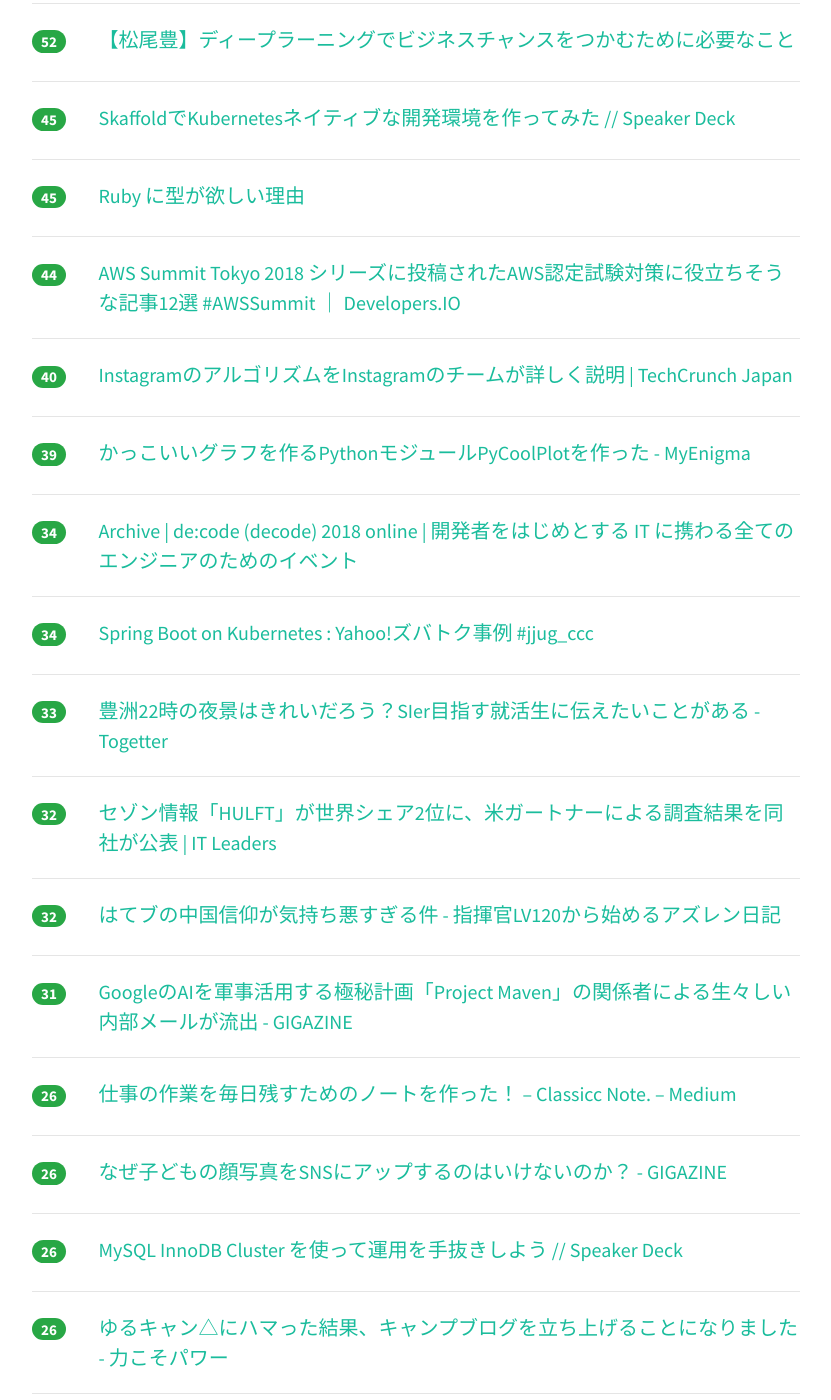
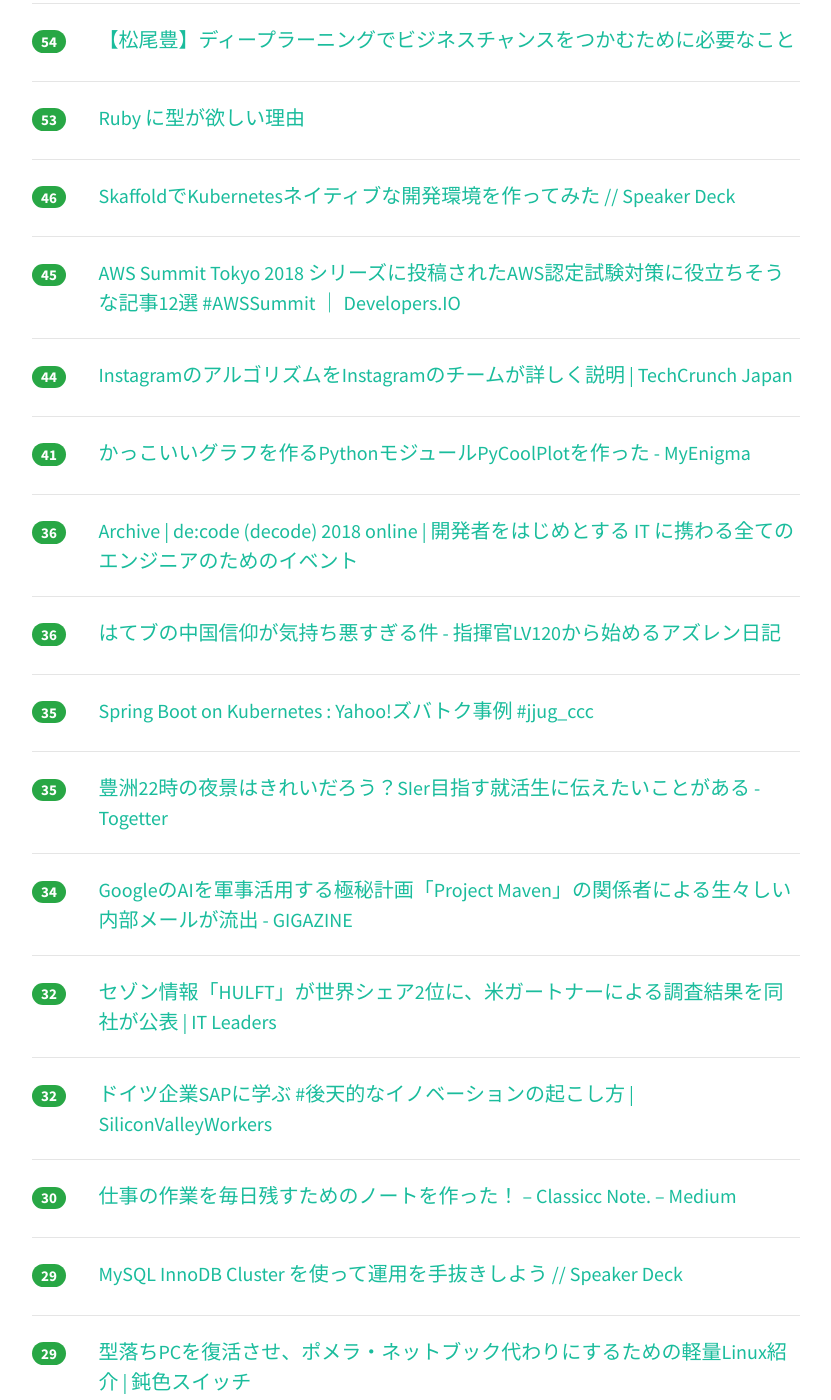
Before and after one commit to yatta47/hatena-matome-site, a Jekyll site: the page built from _posts/2018-06-03-hatena.md, in a window 1280 px wide and 1400 px high, scrolled down 1335 px. Shown: the whole window, without its empty margins (224-1055 px from the left). Built offline with Jekyll 4.4.1, drawn with Linux system fonts in a browser that asks for light colours; nearby versions of some CDN libraries; some of the changed text lies outside the part shown.

Commit message:
Updated 2018-06-03

```diff
--- a/_posts/2018-06-03-hatena.md
+++ b/_posts/2018-06-03-hatena.md
@@ -1,33 +1,33 @@
 ---
 layout: post
 title:  "2018-06-03 はてぶIT"
-date:   2018-06-03 20:01:47
+date:   2018-06-03 21:01:05
 tags: [it-hotentry]
 ---
-50 件のデータあり
+51 件のデータあり
 
 <hr><div class="row">
-<div class="col-1"><span class="badge badge-pill badge-success h2">432</span></div>
+<div class="col-1"><span class="badge badge-pill badge-success h2">436</span></div>
 <div class="col-11"><a href='http://twitter.com/tabbata/status/1002900777000566784' target='_blank'>田端 信太郎＠「ブランド人になれ！」7月発売さんのツイート: "自殺だから一義的に自己責任なのは当たり前でしょうが。上司が屋上から物理的に突き落としたりしたのですか？　そんなに</a></div>
 </div>
 <hr>
 <div class="row">
-<div class="col-1"><span class="badge badge-pill badge-success h2">315</span></div>
+<div class="col-1"><span class="badge badge-pill badge-success h2">345</span></div>
 <div class="col-11"><a href='https://qiita.com/jellyfish21/items/008f65cfdc9a0239c218' target='_blank'>Youtubeの動画にニコニコ動画風にコメントを流すサービスを作ったので、初めてサービスを公開した手順をまとめました。</a></div>
 </div>
 <hr>
 <div class="row">
-<div class="col-1"><span class="badge badge-pill badge-success h2">308</span></div>
+<div class="col-1"><span class="badge badge-pill badge-success h2">315</span></div>
 <div class="col-11"><a href='https://anond.hatelabo.jp/20180603010115' target='_blank'>近年，片仮名が侮蔑の意味を持つようになっている</a></div>
 </div>
 <hr>
 <div class="row">
-<div class="col-1"><span class="badge badge-pill badge-success h2">150</span></div>
+<div class="col-1"><span class="badge badge-pill badge-success h2">168</span></div>
 <div class="col-11"><a href='https://myuon.github.io/posts/type-system-poem/' target='_blank'>私と型システムとポエム - The curse of λ</a></div>
 </div>
 <hr>
 <div class="row">
-<div class="col-1"><span class="badge badge-pill badge-success h2">138</span></div>
+<div class="col-1"><span class="badge badge-pill badge-success h2">153</span></div>
 <div class="col-11"><a href='http://twitter.com/ogochan/status/1003077434273480704' target='_blank'>おごちゃん / Baronさんのツイート: "三菱重工にいた頃、通勤には三菱車しかダメだった。マツダに至っては入構する車にまでマツダ車を要求していた。… "</a></div>
 </div>
 <hr>
@@ -37,63 +37,73 @@ tags: [it-hotentry]
 </div>
 <hr>
 <div class="row">
-<div class="col-1"><span class="badge badge-pill badge-success h2">75</span></div>
+<div class="col-1"><span class="badge badge-pill badge-success h2">83</span></div>
+<div class="col-11"><a href='http://twitter.com/azurlane_staff/status/1003139794086400001' target='_blank'>アズールレーン公式さんのツイート: "【HELP！】 今更ですが…「アズールレーン」における艦の「総称」なる固有名のアイデアを募集しています！ 「我こそ名案あり！」の方も、「こういう</a></div>
+</div>
+<hr>
+<div class="row">
+<div class="col-1"><span class="badge badge-pill badge-success h2">77</span></div>
 <div class="col-11"><a href='http://twitter.com/tabbata/status/1002895214321651712' target='_blank'>田端 信太郎＠「ブランド人になれ！」7月発売さんのツイート: "いや、僕が聞いてるのは、交通事故でいう過失割合のような責任帰属です。鎖で繋がれて鞭打ちでもされてたのなら、100％使</a></div>
 </div>
 <hr>
 <div class="row">
-<div class="col-1"><span class="badge badge-pill badge-success h2">66</span></div>
-<div class="col-11"><a href='http://twitter.com/azurlane_staff/status/1003139794086400001' target='_blank'>アズールレーン公式さんのツイート: "【HELP！】 今更ですが…「アズールレーン」における艦の「総称」なる固有名のアイデアを募集しています！ 「我こそ名案あり！」の方も、「こういう</a></div>
-</div>
-<hr>
-<div class="row">
-<div class="col-1"><span class="badge badge-pill badge-success h2">61</span></div>
+<div class="col-1"><span class="badge badge-pill badge-success h2">68</span></div>
 <div class="col-11"><a href='https://oreno-yuigon.hatenablog.com/entry/2018/06/03/113333' target='_blank'>一人の人間のソーシャルメディアの言動の責任を会社に取らせようとする風潮への違和感 - 俺の遺言を聴いてほしい</a></div>
 </div>
 <hr>
 <div class="row">
-<div class="col-1"><span class="badge badge-pill badge-success h2">52</span></div>
+<div class="col-1"><span class="badge badge-pill badge-success h2">54</span></div>
 <div class="col-11"><a href='https://newswitch.jp/p/13147' target='_blank'>【松尾豊】ディープラーニングでビジネスチャンスをつかむために必要なこと</a></div>
 </div>
 <hr>
 <div class="row">
-<div class="col-1"><span class="badge badge-pill badge-success h2">45</span></div>
+<div class="col-1"><span class="badge badge-pill badge-success h2">53</span></div>
+<div class="col-11"><a href='https://qiita.com/euxn23/items/8a90480135f017271308' target='_blank'>Ruby に型が欲しい理由</a></div>
+</div>
+<hr>
+<div class="row">
+<div class="col-1"><span class="badge badge-pill badge-success h2">46</span></div>
 <div class="col-11"><a href='https://speakerdeck.com/hhiroshell/skaffolddekubernetesneiteibunakai-fa-huan-jing-wozuo-tutemita' target='_blank'>SkaffoldでKubernetesネイティブな開発環境を作ってみた // Speaker Deck</a></div>
 </div>
 <hr>
 <div class="row">
 <div class="col-1"><span class="badge badge-pill badge-success h2">45</span></div>
-<div class="col-11"><a href='https://qiita.com/euxn23/items/8a90480135f017271308' target='_blank'>Ruby に型が欲しい理由</a></div>
+<div class="col-11"><a href='https://dev.classmethod.jp/cloud/aws/certified_pickup12/' target='_blank'>AWS Summit Tokyo 2018 シリーズに投稿されたAWS認定試験対策に役立ちそうな記事12選 #AWSSummit ｜ Developers.IO</a></div>
 </div>
 <hr>
 <div class="row">
 <div class="col-1"><span class="badge badge-pill badge-success h2">44</span></div>
-<div class="col-11"><a href='https://dev.classmethod.jp/cloud/aws/certified_pickup12/' target='_blank'>AWS Summit Tokyo 2018 シリーズに投稿されたAWS認定試験対策に役立ちそうな記事12選 #AWSSummit ｜ Developers.IO</a></div>
-</div>
-<hr>
-<div class="row">
-<div class="col-1"><span class="badge badge-pill badge-success h2">40</span></div>
 <div class="col-11"><a href='https://jp.techcrunch.com/2018/06/02/2018-06-01-how-instagram-feed-works/' target='_blank'>InstagramのアルゴリズムをInstagramのチームが詳しく説明 | TechCrunch Japan</a></div>
 </div>
 <hr>
 <div class="row">
-<div class="col-1"><span class="badge badge-pill badge-success h2">39</span></div>
+<div class="col-1"><span class="badge badge-pill badge-success h2">41</span></div>
 <div class="col-11"><a href='https://myenigma.hatenablog.com/entry/2018/06/03/091557' target='_blank'>かっこいいグラフを作るPythonモジュールPyCoolPlotを作った - MyEnigma</a></div>
 </div>
 <hr>
 <div class="row">
-<div class="col-1"><span class="badge badge-pill badge-success h2">34</span></div>
+<div class="col-1"><span class="badge badge-pill badge-success h2">36</span></div>
 <div class="col-11"><a href='https://www.microsoft.com/ja-jp/events/decode/2018/online/archive.aspx' target='_blank'>Archive | de:code (decode) 2018 online | 開発者をはじめとする IT に携わる全てのエンジニアのためのイベント</a></div>
 </div>
 <hr>
 <div class="row">
-<div class="col-1"><span class="badge badge-pill badge-success h2">34</span></div>
+<div class="col-1"><span class="badge badge-pill badge-success h2">36</span></div>
+<div class="col-11"><a href='http://fuckazur.hatenablog.com/entry/2018/06/03/115529' target='_blank'>はてブの中国信仰が気持ち悪すぎる件 - 指揮官LV120から始めるアズレン日記</a></div>
+</div>
+<hr>
+<div class="row">
+<div class="col-1"><span class="badge badge-pill badge-success h2">35</span></div>
 <div class="col-11"><a href='https://www.slideshare.net/techblogyahoo/spring-boot-on-kubernetes-yahoo-jjugccc' target='_blank'>Spring Boot on Kubernetes : Yahoo!ズバトク事例 #jjug_ccc</a></div>
 </div>
 <hr>
 <div class="row">
-<div class="col-1"><span class="badge badge-pill badge-success h2">33</span></div>
+<div class="col-1"><span class="badge badge-pill badge-success h2">35</span></div>
 <div class="col-11"><a href='https://togetter.com/li/1233453' target='_blank'>豊洲22時の夜景はきれいだろう？SIer目指す就活生に伝えたいことがある - Togetter</a></div>
+</div>
+<hr>
+<div class="row">
+<div class="col-1"><span class="badge badge-pill badge-success h2">34</span></div>
+<div class="col-11"><a href='https://gigazine.net/news/20180602-google-project-maven-mail-leaked/' target='_blank'>GoogleのAIを軍事活用する極秘計画「Project Maven」の関係者による生々しい内部メールが流出 - GIGAZINE</a></div>
 </div>
 <hr>
 <div class="row">
@@ -103,27 +113,27 @@ tags: [it-hotentry]
 <hr>
 <div class="row">
 <div class="col-1"><span class="badge badge-pill badge-success h2">32</span></div>
-<div class="col-11"><a href='http://fuckazur.hatenablog.com/entry/2018/06/03/115529' target='_blank'>はてブの中国信仰が気持ち悪すぎる件 - 指揮官LV120から始めるアズレン日記</a></div>
+<div class="col-11"><a href='https://siliconvalleyrw.com/2018/05/31/post-3427/' target='_blank'>ドイツ企業SAPに学ぶ #後天的なイノベーションの起こし方 | SiliconValleyWorkers</a></div>
 </div>
 <hr>
 <div class="row">
-<div class="col-1"><span class="badge badge-pill badge-success h2">31</span></div>
-<div class="col-11"><a href='https://gigazine.net/news/20180602-google-project-maven-mail-leaked/' target='_blank'>GoogleのAIを軍事活用する極秘計画「Project Maven」の関係者による生々しい内部メールが流出 - GIGAZINE</a></div>
-</div>
-<hr>
-<div class="row">
-<div class="col-1"><span class="badge badge-pill badge-success h2">26</span></div>
+<div class="col-1"><span class="badge badge-pill badge-success h2">30</span></div>
 <div class="col-11"><a href='https://medium.com/classicc-%E3%83%AD%E3%82%B0/aea677c79a64' target='_blank'>仕事の作業を毎日残すためのノートを作った！ – Classicc Note. – Medium</a></div>
 </div>
 <hr>
 <div class="row">
-<div class="col-1"><span class="badge badge-pill badge-success h2">26</span></div>
-<div class="col-11"><a href='https://gigazine.net/news/20180603-put-children-social-media/' target='_blank'>なぜ子どもの顔写真をSNSにアップするのはいけないのか？ - GIGAZINE</a></div>
+<div class="col-1"><span class="badge badge-pill badge-success h2">29</span></div>
+<div class="col-11"><a href='https://speakerdeck.com/masayuki14/mysql-innodb-cluster-woshi-tuteyun-yong-woshou-ba-kisiyou' target='_blank'>MySQL InnoDB Cluster を使って運用を手抜きしよう // Speaker Deck</a></div>
 </div>
 <hr>
 <div class="row">
-<div class="col-1"><span class="badge badge-pill badge-success h2">26</span></div>
-<div class="col-11"><a href='https://speakerdeck.com/masayuki14/mysql-innodb-cluster-woshi-tuteyun-yong-woshou-ba-kisiyou' target='_blank'>MySQL InnoDB Cluster を使って運用を手抜きしよう // Speaker Deck</a></div>
+<div class="col-1"><span class="badge badge-pill badge-success h2">29</span></div>
+<div class="col-11"><a href='https://donsyoku.com/pc/light-linux-instead-of-pomera-and-netbook.html' target='_blank'>型落ちPCを復活させ、ポメラ・ネットブック代わりにするための軽量Linux紹介 | 鈍色スイッチ</a></div>
+</div>
+<hr>
+<div class="row">
+<div class="col-1"><span class="badge badge-pill badge-success h2">27</span></div>
+<div class="col-11"><a href='https://gigazine.net/news/20180603-put-children-social-media/' target='_blank'>なぜ子どもの顔写真をSNSにアップするのはいけないのか？ - GIGAZINE</a></div>
 </div>
 <hr>
 <div class="row">
@@ -132,8 +142,8 @@ tags: [it-hotentry]
 </div>
 <hr>
 <div class="row">
-<div class="col-1"><span class="badge badge-pill badge-success h2">26</span></div>
-<div class="col-11"><a href='https://siliconvalleyrw.com/2018/05/31/post-3427/' target='_blank'>ドイツ企業SAPに学ぶ #後天的なイノベーションの起こし方 | SiliconValleyWorkers</a></div>
+<div class="col-1"><span class="badge badge-pill badge-success h2">23</span></div>
+<div class="col-11"><a href='http://nlab.itmedia.co.jp/nl/articles/1806/02/news025.html' target='_blank'>「多分100％充電済みやと思うで 知らんけど」　iPhoneが関西人になる画像がTwitterで「天才か」と話題に - ねとらぼ</a></div>
 </div>
 <hr>
 <div class="row">
@@ -142,23 +152,23 @@ tags: [it-hotentry]
 </div>
 <hr>
 <div class="row">
-<div class="col-1"><span class="badge badge-pill badge-success h2">23</span></div>
-<div class="col-11"><a href='https://donsyoku.com/pc/light-linux-instead-of-pomera-and-netbook.html' target='_blank'>型落ちPCを復活させ、ポメラ・ネットブック代わりにするための軽量Linux紹介 | 鈍色スイッチ</a></div>
+<div class="col-1"><span class="badge badge-pill badge-success h2">21</span></div>
+<div class="col-11"><a href='https://dev.classmethod.jp/cloud/aws/aws-summit-tokyo-2018-apm/' target='_blank'>[レポート] Application Performance Management (APM) on AWS #AWSSummit ｜ Developers.IO</a></div>
 </div>
 <hr>
 <div class="row">
-<div class="col-1"><span class="badge badge-pill badge-success h2">22</span></div>
-<div class="col-11"><a href='http://nlab.itmedia.co.jp/nl/articles/1806/02/news025.html' target='_blank'>「多分100％充電済みやと思うで 知らんけど」　iPhoneが関西人になる画像がTwitterで「天才か」と話題に - ねとらぼ</a></div>
+<div class="col-1"><span class="badge badge-pill badge-success h2">21</span></div>
+<div class="col-11"><a href='https://snyk.io/blog/ten-git-hub-security-best-practices/' target='_blank'>10 GitHub Security Best Practices | Snyk</a></div>
+</div>
+<hr>
+<div class="row">
+<div class="col-1"><span class="badge badge-pill badge-success h2">21</span></div>
+<div class="col-11"><a href='https://it.srad.jp/story/18/06/02/2058226/' target='_blank'>CSSの機能を使用してクロスオリジンのiframeから表示内容を読み取るサイドチャネル攻撃 | スラド</a></div>
 </div>
 <hr>
 <div class="row">
 <div class="col-1"><span class="badge badge-pill badge-success h2">20</span></div>
-<div class="col-11"><a href='https://dev.classmethod.jp/cloud/aws/aws-summit-tokyo-2018-apm/' target='_blank'>[レポート] Application Performance Management (APM) on AWS #AWSSummit ｜ Developers.IO</a></div>
-</div>
-<hr>
-<div class="row">
-<div class="col-1"><span class="badge badge-pill badge-success h2">20</span></div>
-<div class="col-11"><a href='https://snyk.io/blog/ten-git-hub-security-best-practices/' target='_blank'>10 GitHub Security Best Practices | Snyk</a></div>
+<div class="col-11"><a href='http://kudakurage.hatenadiary.com/entry/2018/06/02/180828' target='_blank'>Lottieでアプリにアニメーションを組み込む話（デザイナー編） - くらげだらけ</a></div>
 </div>
 <hr>
 <div class="row">
@@ -192,6 +202,11 @@ tags: [it-hotentry]
 </div>
 <hr>
 <div class="row">
+<div class="col-1"><span class="badge badge-pill badge-success h2">17</span></div>
+<div class="col-11"><a href='https://toyokeizai.net/articles/-/223472' target='_blank'>シンガポールで｢財布持たない族｣急増のワケ | 家計・貯金 | 東洋経済オンライン | 経済ニュースの新基準</a></div>
+</div>
+<hr>
+<div class="row">
 <div class="col-1"><span class="badge badge-pill badge-success h2">16</span></div>
 <div class="col-11"><a href='http://tech.nikkeibp.co.jp/atcl/nxt/column/18/00300/' target='_blank'>ここまで来た設計自動化 | 日経 xTECH（クロステック）</a></div>
 </div>
@@ -202,23 +217,13 @@ tags: [it-hotentry]
 </div>
 <hr>
 <div class="row">
-<div class="col-1"><span class="badge badge-pill badge-success h2">16</span></div>
-<div class="col-11"><a href='https://it.srad.jp/story/18/06/02/2058226/' target='_blank'>CSSの機能を使用してクロスオリジンのiframeから表示内容を読み取るサイドチャネル攻撃 | スラド</a></div>
-</div>
-<hr>
-<div class="row">
-<div class="col-1"><span class="badge badge-pill badge-success h2">15</span></div>
-<div class="col-11"><a href='https://toyokeizai.net/articles/-/223472' target='_blank'>シンガポールで｢財布持たない族｣急増のワケ | 家計・貯金 | 東洋経済オンライン | 経済ニュースの新基準</a></div>
+<div class="col-1"><span class="badge badge-pill badge-success h2">14</span></div>
+<div class="col-11"><a href='https://www.moguravr.com/vtuber-weatheroid-airi/' target='_blank'>かに座！ 最古の新人VTuber「ウェザーロイドAiri（ポン子）」が模索した、視聴者との双方向性 | Mogura VR - 国内外のVR/AR/MR最新情報</a></div>
 </div>
 <hr>
 <div class="row">
 <div class="col-1"><span class="badge badge-pill badge-success h2">14</span></div>
-<div class="col-11"><a href='http://kudakurage.hatenadiary.com/entry/2018/06/02/180828' target='_blank'>Lottieでアプリにアニメーションを組み込む話（デザイナー編） - くらげだらけ</a></div>
-</div>
-<hr>
-<div class="row">
-<div class="col-1"><span class="badge badge-pill badge-success h2">14</span></div>
-<div class="col-11"><a href='https://www.moguravr.com/vtuber-weatheroid-airi/' target='_blank'>かに座！ 最古の新人VTuber「ウェザーロイドAiri（ポン子）」が模索した、視聴者との双方向性 | Mogura VR - 国内外のVR/AR/MR最新情報</a></div>
+<div class="col-11"><a href='https://medium.com/@leafia78/5f33960a3d0e' target='_blank'>就活や進学がだるいので起業した – Tomoya Ishizaka – Medium</a></div>
 </div>
 <hr>
 <div class="row">
@@ -237,7 +242,7 @@ tags: [it-hotentry]
 </div>
 <hr>
 <div class="row">
-<div class="col-1"><span class="badge badge-pill badge-success h2">9</span></div>
+<div class="col-1"><span class="badge badge-pill badge-success h2">10</span></div>
 <div class="col-11"><a href='http://www.nisiesho.work/entry/2018/06/02/190938' target='_blank'>スポーツをする際に使える英語での言い回し まとめ【卓球編】 - キタミナ</a></div>
 </div>
 <hr>
@@ -252,7 +257,7 @@ tags: [it-hotentry]
 </div>
 <hr>
 <div class="row">
-<div class="col-1"><span class="badge badge-pill badge-success h2">7</span></div>
+<div class="col-1"><span class="badge badge-pill badge-success h2">8</span></div>
 <div class="col-11"><a href='http://b.hatena.ne.jp/entry/nuryouguda.hatenablog.com/entry/2018/06/02/153922' target='_blank'>はてなブックマーク - ブログ停止のおしらせ - 玖足手帖-アニメブログ-</a></div>
 </div>
 <hr>
```
